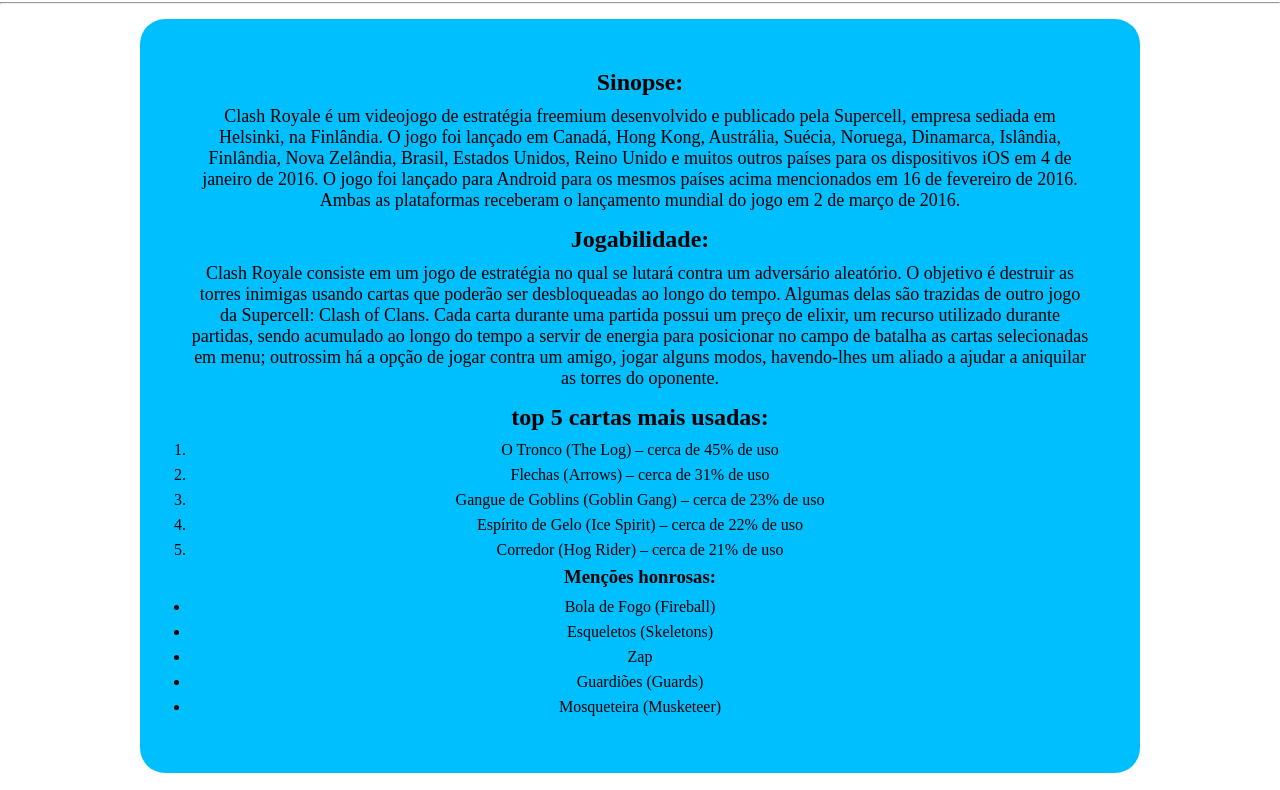
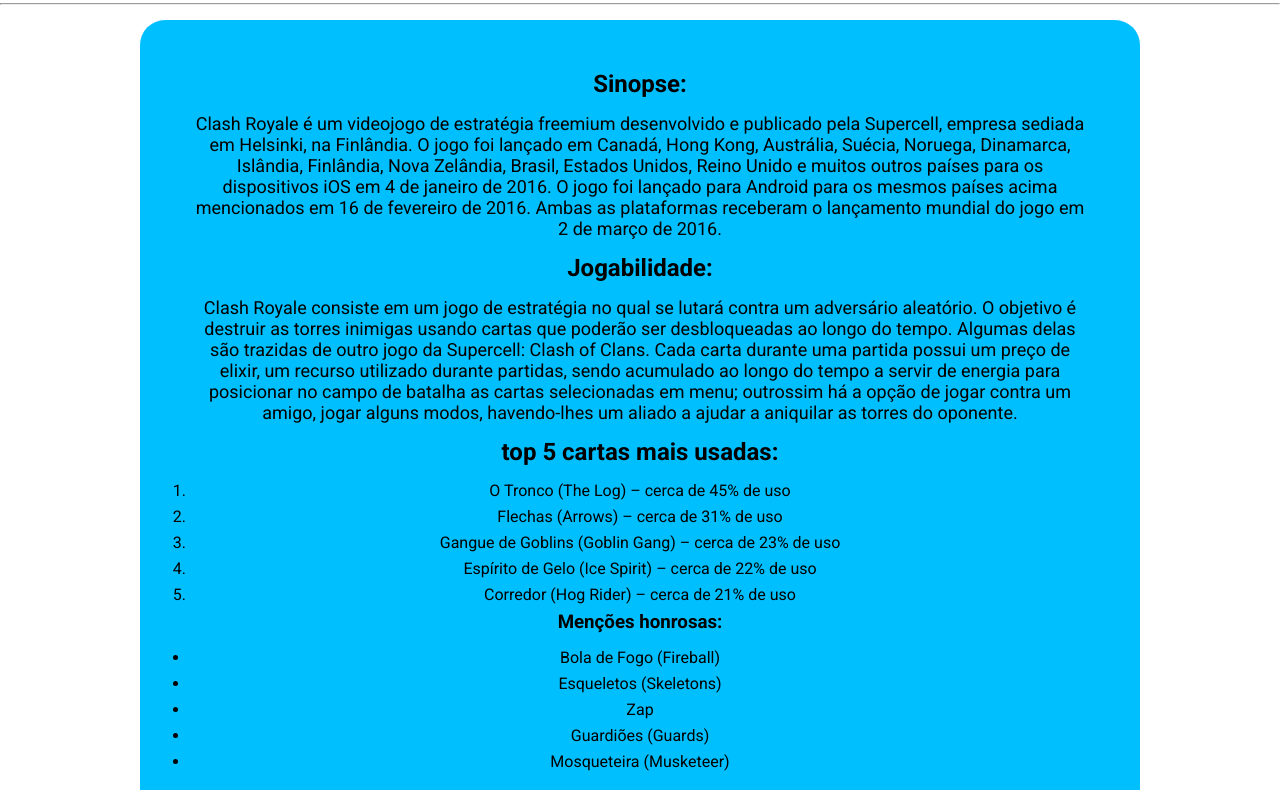
Before and after one commit to YagoTRush/trabalhorevisao, a plain HTML site: page index.html in a window 1280 px wide. Shown: the part 598-1388 px from the top of the page. Drawn offline with Linux system fonts and the light colour scheme.

Commit message:
trabalho finalizado

```diff
--- a/style.css
+++ b/style.css
@@ -2,7 +2,7 @@
     margin: 0;
     padding: 0;
     box-sizing: border-box;
-    font-family: "";
+    font-family: "Roboto", sans-serif;
 }
 
 h1, hr{
@@ -10,7 +10,7 @@ h1, hr{
 }
 
 h2, h3{
-    margin-bottom: 10px;
+    margin-bottom: 15px;
 }
 
 body{
```
